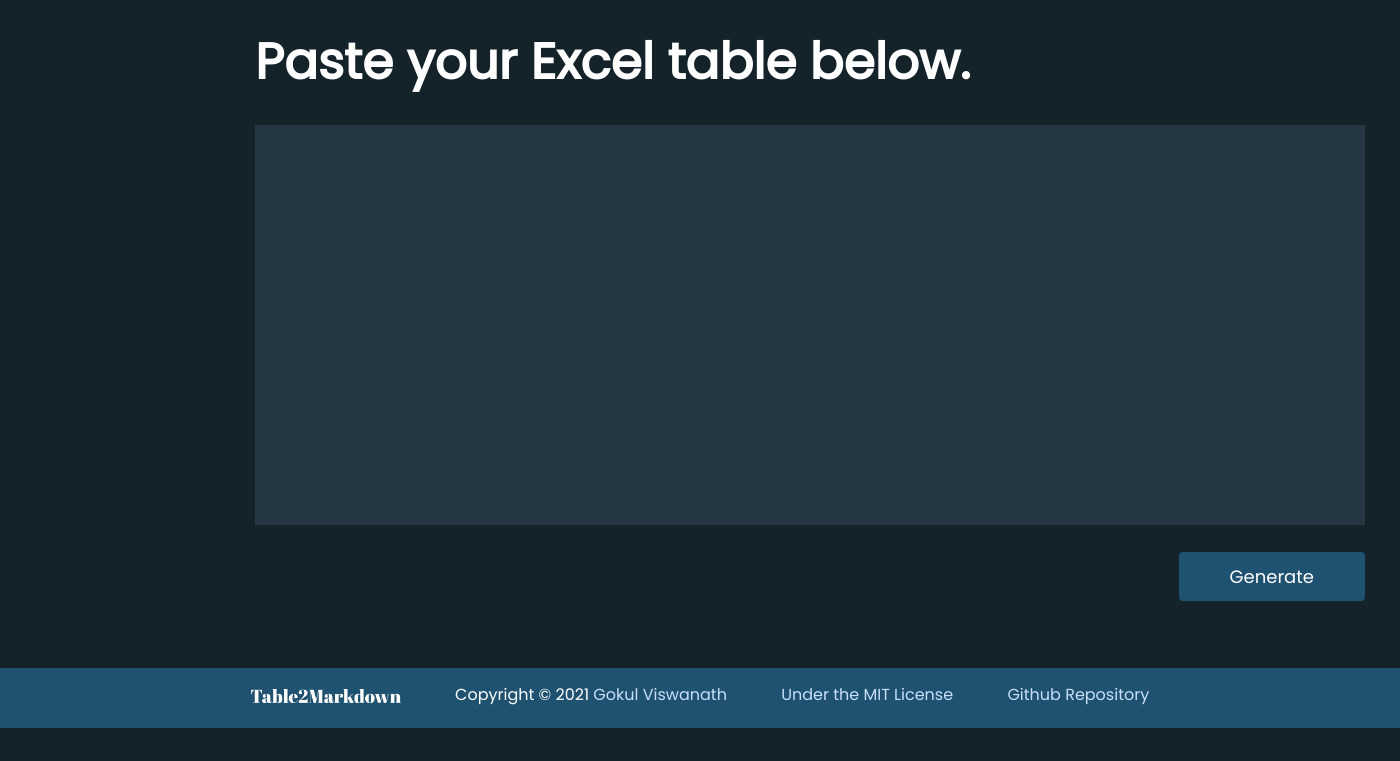
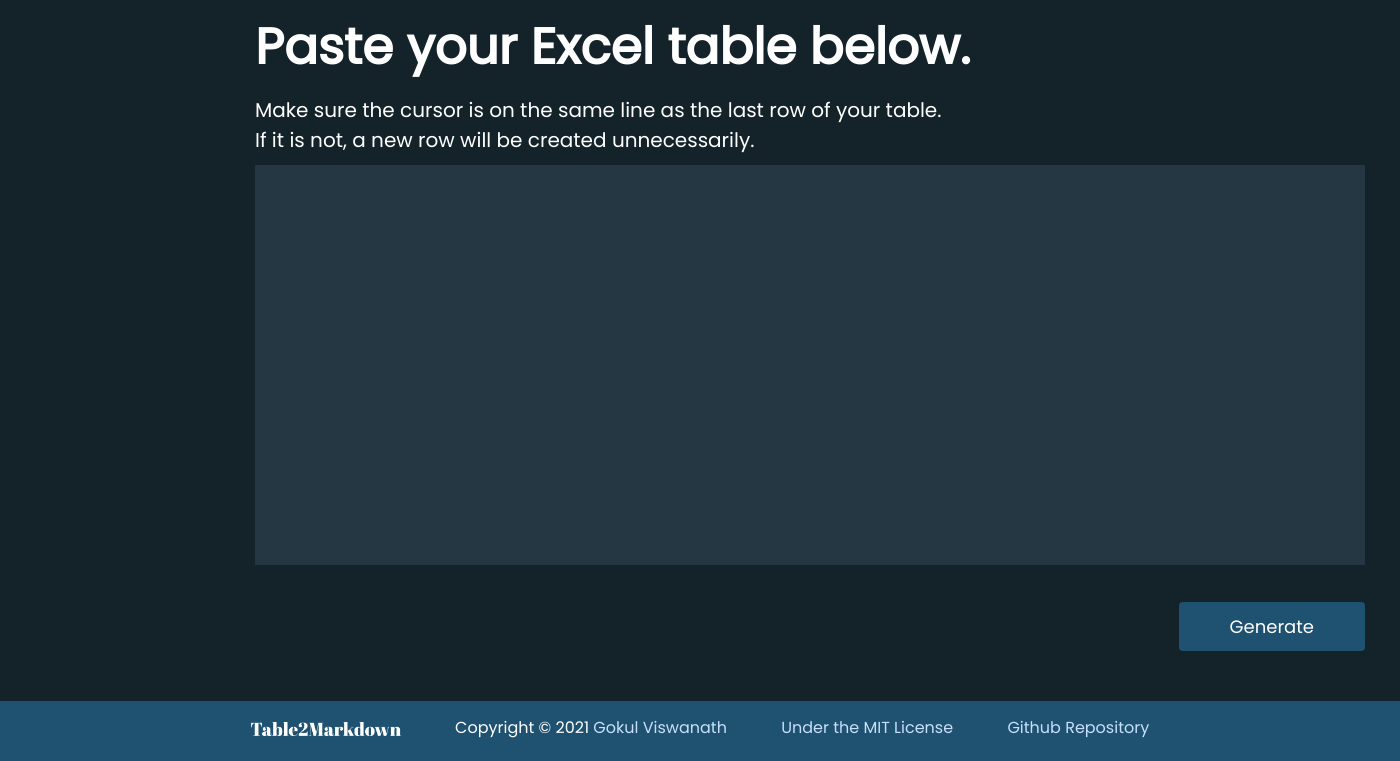
Before and after one commit to 1Gokul/table2markdown, a Flask app: template templates/convertexcel.html in a window 1400 px wide. Shown: the part 72-833 px from the top of the page. Before the commit the page ends 800 px from the top, so only its background shows below. Run offline with Flask 2, Linux system fonts and the light colour scheme; the template is opened without the code that fills it, so the values that code supplies are empty; some libraries are stand-ins or nearby versions.

Commit message:
Excel conversion done
Will have to fix a bug when refreshing the page while editing an uploaded CSV.

```diff
--- a/main.py
+++ b/main.py
@@ -55,6 +55,11 @@ def insert_and_convert(operation, fileID):
                                    tableToLoad=fileToDisplay.read(),
                                    fileID=fileID)
 
+        else:
+            return render_template('insert-table-convert.html',
+                                   title="Insert and Convert",
+                                   shouldLoadTable='false')
+
 
 @app.route('/convert-csv-file', methods=['GET', 'POST'])
 def convert_csv_file():
@@ -79,6 +84,7 @@ def convert_csv_file():
     else:
         return render_template('convertcsv.html', title="Convert CSV")
 
+
 @app.route('/convert-excel-table', methods=['GET', 'POST'])
 def convert_excel_table():
     if (request.method == 'POST'):
@@ -86,16 +92,8 @@ def convert_excel_table():
         # The unique filename of the result.
         resultFileID = str(shortuuid.uuid())
 
-        # If the user wishes to only convert the table
-        if request.json['convertOption'] == 'modify-false':
-            # Calls the convert-table function in converter.py, but to convert from csv
-            responseObject = converter.convert_table(request.json['data'],
-                                                     'c2m', resultFileID)
-
-        # else if they wish to modify their table before converting
-        elif request.json['convertOption'] == 'modify-true':
-            responseObject = converter.csv_to_html(request.json['data'],
-                                                   resultFileID)
+        # Calls the convert-table function in converter.py, but to convert from csv
+        responseObject = converter.convert_excel(request.json, resultFileID)
 
         return responseObject
 
--- a/static/css/layout.css
+++ b/static/css/layout.css
@@ -22,7 +22,7 @@ body {
 .big-page-title {
     font-size: 50px;
     font-weight: bold;
-  margin: 25px 0;
+    margin: 10px 0;
 }
 
 .undo-redo-menu {
@@ -98,13 +98,14 @@ body {
     color: whitesmoke;
 }
 
-.data-insert-cell:focus{
+.data-insert-cell:focus {
     background: transparent;
     box-shadow: 0 0 5px 5px #84bdfd;
     color: whitesmoke;
 }
 
-#input-excel{
+#input-excel {
+    margin: 10px 0;
     width: 100%;
     height: 400px;
     overflow: auto;
@@ -238,14 +239,14 @@ hr {
     margin: 0 15px;
 }
 
-.warnings-submit-row{
+.warnings-submit-row {
     display: grid;
     grid-template-columns: 1fr .1fr;
     column-gap: 20px;
     margin: 20px 0;
 }
 
-#excel-generate-button{
+#excel-generate-button {
     margin: 0;
     padding: 10px 50px;
 }
@@ -370,10 +371,6 @@ a:focus {
         margin: 15px 0;
     }
 
-  .big-page-title {
-    line-height: 60px;
-  }
-
     h1 {
         font-size: 2.25rem;
     }
@@ -418,18 +415,17 @@ a:focus {
         grid-template-columns: 1fr;
     }
 
-  #input-excel{
+    #input-excel {
         width: 100%;
         height: 300px;
-    margin: 0;
     }
 
-  .warnings-submit-row{
+    .warnings-submit-row {
         grid-template-columns: 1fr;
         row-gap: 10px;
     }
 
-  #excel-generate-button{
+    #excel-generate-button {
         margin: 10px auto;
     }
 
--- a/static/js/convertcsv.js
+++ b/static/js/convertcsv.js
@@ -80,7 +80,7 @@ $(document).ready(function () {
                 contentType: "application/json;charset=UTF-8",
             })
             .done((responseObject) => {
-                $('#submit-button').html('Complete!');
+                $('#submit-button').html('Complete!<i class="far fa-check-circle ml-2">');
                 if (convertOption === 'modify-false') {
                     display_result_table(responseObject);
                 } else {
--- a/static/js/convertexcel.js
+++ b/static/js/convertexcel.js
@@ -9,45 +9,36 @@ $(document).ready(function () {
     $('#excel-generate-button').on('click', function () {
 
         if ($('#input-excel').val().length) {
-
             $('#excel-generate-button').prop('disabled', true);
 
             $(".alert, .converting-notif").remove();
-            $('<span class="lead mx-lg-3 float-lg-right mx-sm-auto my-2">Converting...<i class="fas fa-circle-notch fa-spin ml-2"></i></span>').appendTo(".error-message-box").hide().fadeIn(300);
+            $('<span class="lead mx-lg-3 float-lg-right mx-sm-auto my-2 converting-notif">Converting...<i class="fas fa-circle-notch fa-spin ml-2"></i></span>').appendTo(".error-message-box").hide().fadeIn(300);
 
-            // data = JSON.stringify($('#input-excel').val());
-            // $.ajax({
-            //     type: "POST",
-            //     url: Flask.url_for("convert_excel_table"),
-            //     data: data,
-            //     processData: false,
-            //     contentType: "application/json;charset=UTF-8",
-            // })
-            // .done((responseObject) => {
+            let data = JSON.stringify($('#input-excel').val());
+            $.ajax({
+                    type: "POST",
+                    url: Flask.url_for("convert_excel_table"),
+                    data: data,
+                    processData: false,
+                    contentType: "application/json;charset=UTF-8",
+                })
+                .done((responseObject) => {
 
-            //     if (convertOption === 'modify-false') {
-            //         display_result_table(responseObject);
-            //     } else {
+                    $('#excel-generate-button').prop('disabled', false);
+                    $(".converting-notif").remove();
+                    $('<span class="lead mx-lg-3 float-lg-right mx-sm-auto my-2 converting-notif">Complete!<i class="far fa-check-circle ml-2"></i></span>').appendTo(".error-message-box").hide().fadeIn(300);
 
-            //         var html = '<a href="' +
-            //             Flask.url_for("insert_and_convert", {
-            //                 operation: "edit-csv",
-            //                 fileID: responseObject.resultFileID,
-            //             }) +
-            //             '" class="btn submit-download-link">Proceed to Edit<i class="fas fa-external-link-alt mx-2"></i></a>';
 
-            //         $(html).insertAfter('#submit-button')
-            //     }
+                    display_result_table(responseObject);
 
-            // })
-            // .fail((error) => {
-            //     console.log("Error during file convert: " + error);
-            // });
+                })
+                .fail((error) => {
+                    console.log("Error during file convert: " + error);
+                });
         } else {
             $(".alert, .converting-notif").remove();
-            $('<div class="alert alert-danger my-0" role="alert">Kindly paste the Excel table first.</div>').appendTo(".error-message-box").hide().fadeIn(300);
+            $('<div class="alert alert-danger my-0" role="alert">Kindly paste an Excel table.</div>').appendTo(".error-message-box").hide().fadeIn(300);
 
-            console.log('abe kuchto daal textarea me');
         }
 
     });
@@ -82,7 +73,7 @@ $(document).ready(function () {
             }) +
             '" class="btn submit-download-link">Download</a></div></div></div>';
 
-        $(html).insertAfter(".csv-upload-container");
+        $(html).insertAfter(".excel-paste-container");
 
         window.scrollTo(0, $("hr").offset().top);
     }
--- a/templates/convertexcel.html
+++ b/templates/convertexcel.html
@@ -4,6 +4,9 @@
 {% block body %}
 <div class="excel-paste-container">
     <div class="big-page-title">Paste your Excel table below.</div>
+    <div class="lead">Make sure the cursor is on the same line as the last row of your table.
+        <br>If it is not, a new row will be created unnecessarily.
+    </div>
     <textarea type="text" id="input-excel" name="input-excel"></textarea>
     <div class="warnings-submit-row">
         <div class="error-message-box"></div>
```
Also changed, not shown: converter.py (+40 -0 lines), static/js/insert-table-convert.js (+5 -2 lines). Lines whose indentation alone changed are shown as unchanged.
